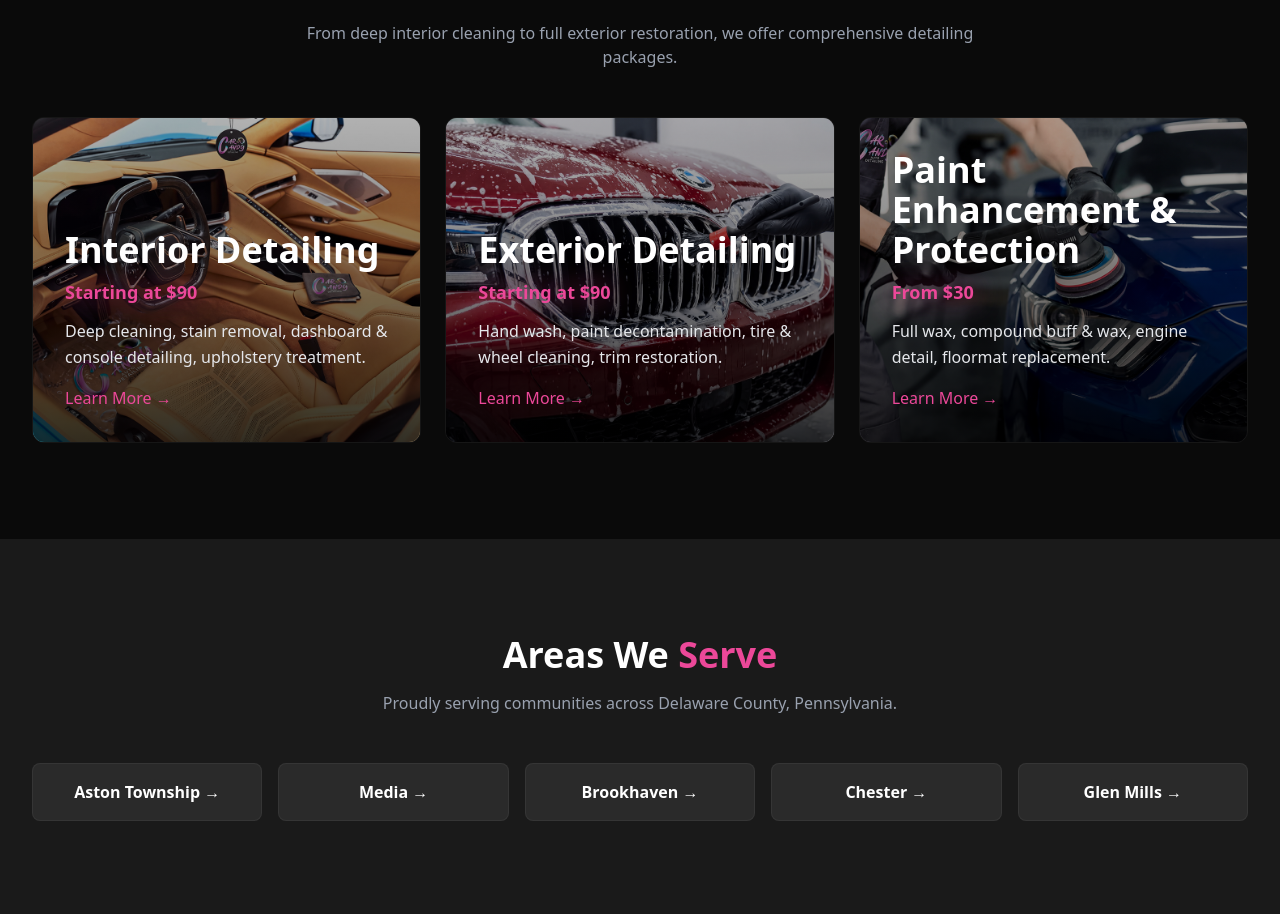
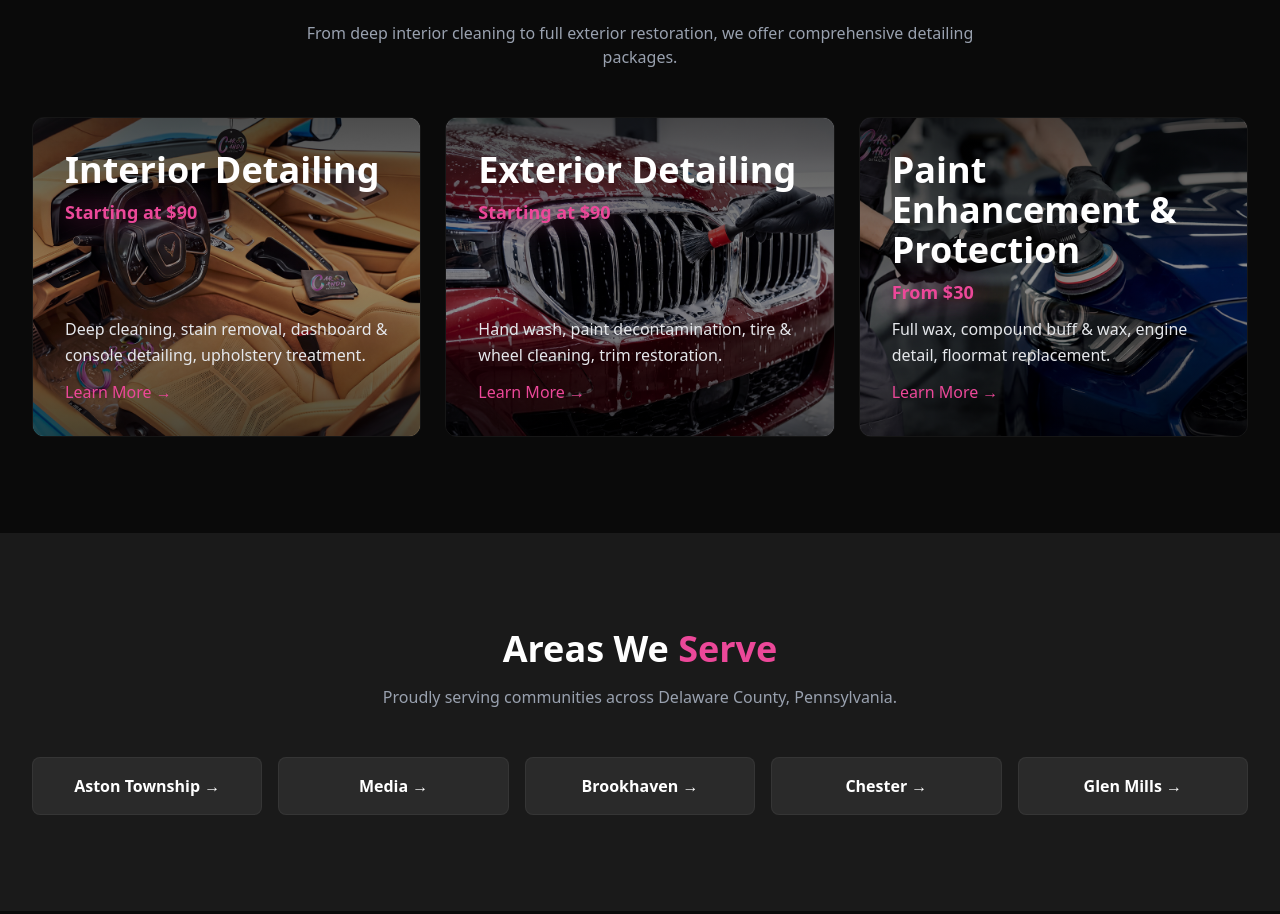
Before and after one commit to topoftheridge/carcandy-site, a Next.js app: page / in a window 1280 px wide. Shown: the part 2313-3227 px from the top of the page. Built offline with nearby package versions, Linux system fonts and the light colour scheme.

Commit message:
Fix service card spacing - title at top, description at bottom, even layout

```diff
--- a/src/app/page.tsx
+++ b/src/app/page.tsx
@@ -106,38 +106,44 @@ export default function HomePage() {
           </p>
           <div className="grid grid-cols-1 md:grid-cols-3 gap-6">
             {/* Interior Detailing — with background image */}
-            <Link href="/services#interior" className="group relative rounded-xl overflow-hidden border border-white/5 hover:border-primary/50 transition min-h-[320px] flex flex-col justify-end">
+            <Link href="/services#interior" className="group relative rounded-xl overflow-hidden border border-white/5 hover:border-primary/50 transition min-h-[320px] flex flex-col justify-between">
               <div className="absolute inset-0 bg-cover bg-center" style={{ backgroundImage: "url('/interiorcard1.jpg')" }} />
-              <div className="absolute inset-0 bg-gradient-to-t from-black/80 via-black/50 to-black/30" />
-              <div className="relative p-8">
+              <div className="absolute inset-0 bg-gradient-to-b from-black/70 via-black/40 to-black/70" />
+              <div className="relative pt-8 px-8">
                 <h3 className="text-3xl lg:text-4xl font-bold text-white mb-2">Interior Detailing</h3>
-                <p className="text-primary font-bold text-lg mb-3 drop-shadow-[0_0_14px_rgba(236,72,153,0.7)]">Starting at $90</p>
+                <p className="text-primary font-bold text-lg drop-shadow-[0_0_14px_rgba(236,72,153,0.7)]">Starting at $90</p>
+              </div>
+              <div className="relative pb-8 px-8">
                 <p className="text-gray-200 text-base leading-relaxed">Deep cleaning, stain removal, dashboard &amp; console detailing, upholstery treatment.</p>
-                <span className="inline-block mt-4 text-primary text-base font-medium group-hover:underline">Learn More →</span>
+                <span className="inline-block mt-3 text-primary text-base font-medium group-hover:underline">Learn More →</span>
               </div>
             </Link>
 
             {/* Exterior Detailing — with background image */}
-            <Link href="/services#exterior" className="group relative rounded-xl overflow-hidden border border-white/5 hover:border-primary/50 transition min-h-[320px] flex flex-col justify-end">
+            <Link href="/services#exterior" className="group relative rounded-xl overflow-hidden border border-white/5 hover:border-primary/50 transition min-h-[320px] flex flex-col justify-between">
               <div className="absolute inset-0 bg-cover bg-center" style={{ backgroundImage: "url('/exteriorcard1.jpg')" }} />
-              <div className="absolute inset-0 bg-gradient-to-t from-black/80 via-black/50 to-black/30" />
-              <div className="relative p-8">
+              <div className="absolute inset-0 bg-gradient-to-b from-black/70 via-black/40 to-black/70" />
+              <div className="relative pt-8 px-8">
                 <h3 className="text-3xl lg:text-4xl font-bold text-white mb-2">Exterior Detailing</h3>
-                <p className="text-primary font-bold text-lg mb-3 drop-shadow-[0_0_14px_rgba(236,72,153,0.7)]">Starting at $90</p>
+                <p className="text-primary font-bold text-lg drop-shadow-[0_0_14px_rgba(236,72,153,0.7)]">Starting at $90</p>
+              </div>
+              <div className="relative pb-8 px-8">
                 <p className="text-gray-200 text-base leading-relaxed">Hand wash, paint decontamination, tire &amp; wheel cleaning, trim restoration.</p>
-                <span className="inline-block mt-4 text-primary text-base font-medium group-hover:underline">Learn More →</span>
+                <span className="inline-block mt-3 text-primary text-base font-medium group-hover:underline">Learn More →</span>
               </div>
             </Link>
 
             {/* Paint Enhancement & Protection — with background image */}
-            <Link href="/services#addons" className="group relative rounded-xl overflow-hidden border border-white/5 hover:border-primary/50 transition min-h-[320px] flex flex-col justify-end">
+            <Link href="/services#addons" className="group relative rounded-xl overflow-hidden border border-white/5 hover:border-primary/50 transition min-h-[320px] flex flex-col justify-between">
               <div className="absolute inset-0 bg-cover bg-center" style={{ backgroundImage: "url('/Paintcard1.jpg')" }} />
-              <div className="absolute inset-0 bg-gradient-to-t from-black/80 via-black/50 to-black/30" />
-              <div className="relative p-8">
+              <div className="absolute inset-0 bg-gradient-to-b from-black/70 via-black/40 to-black/70" />
+              <div className="relative pt-8 px-8">
                 <h3 className="text-3xl lg:text-4xl font-bold text-white mb-2">Paint Enhancement &amp; Protection</h3>
-                <p className="text-primary font-bold text-lg mb-3 drop-shadow-[0_0_14px_rgba(236,72,153,0.7)]">From $30</p>
+                <p className="text-primary font-bold text-lg drop-shadow-[0_0_14px_rgba(236,72,153,0.7)]">From $30</p>
+              </div>
+              <div className="relative pb-8 px-8">
                 <p className="text-gray-200 text-base leading-relaxed">Full wax, compound buff &amp; wax, engine detail, floormat replacement.</p>
-                <span className="inline-block mt-4 text-primary text-base font-medium group-hover:underline">Learn More →</span>
+                <span className="inline-block mt-3 text-primary text-base font-medium group-hover:underline">Learn More →</span>
               </div>
             </Link>
           </div>
```
